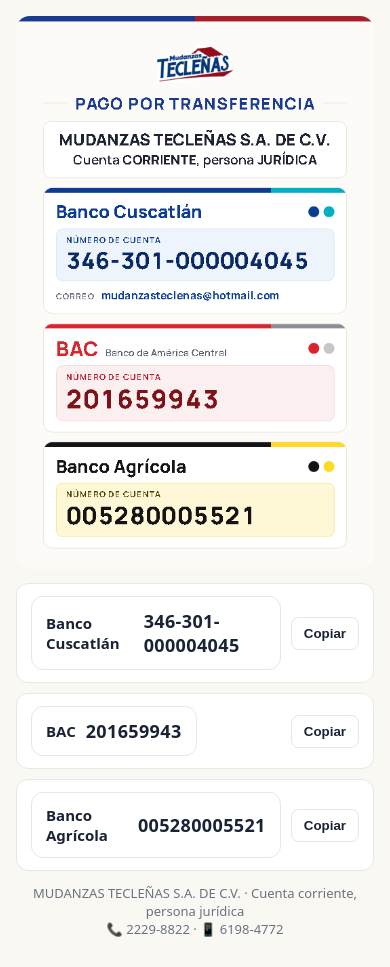
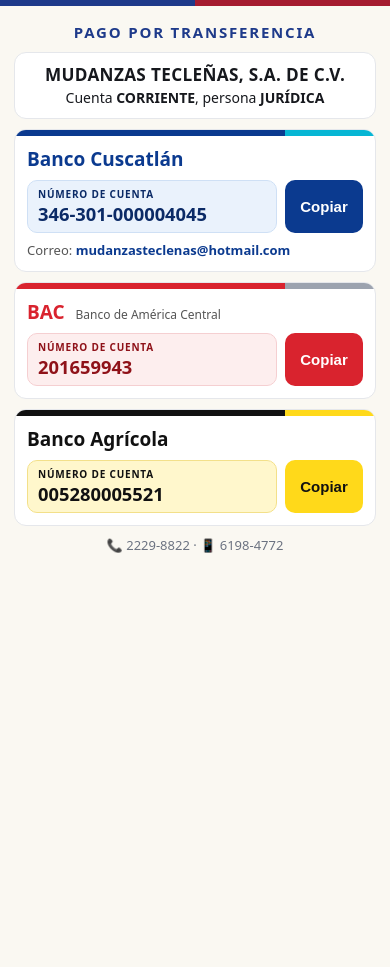
Before and after one commit to dtemudanzasteclenas-hash/mudanzas-teclenas, a plain HTML site: page cuentas.html in a window 390 px wide. After the commit the page ends 844 px from the top, so only its background shows below. Drawn offline with Linux system fonts and the light colour scheme.

Commit message:
cuentas.html: numeros de cuenta arriba con botones Copiar por banco

```diff
--- a/cuentas.html
+++ b/cuentas.html
@@ -18,36 +18,76 @@
 <meta property="og:image:height" content="630">
 <meta property="og:image:alt" content="Cuentas bancarias de Mudanzas Tecleñas para pago por transferencia">
 <meta name="twitter:card" content="summary_large_image">
+<meta name="color-scheme" content="light">
 <style>
-  :root { --fondo:#faf8f2; --texto:#1a2236; --tenue:#6b7280; --borde:#e5e7eb; --tarjeta:#fff; }
-  @media (prefers-color-scheme: dark) { :root { --fondo:#14181f; --texto:#f1f5f9; --tenue:#9ca3af; --borde:#334155; --tarjeta:#1e2530; } }
   * { box-sizing:border-box; }
-  body { margin:0; background:var(--fondo); color:var(--texto); font-family:system-ui,-apple-system,"Segoe UI",Roboto,sans-serif; }
-  main { max-width:560px; margin:0 auto; padding:16px; }
-  img { width:100%; height:auto; display:block; border-radius:14px; }
-  .cta { margin-top:14px; display:grid; gap:10px; }
-  .cta div { background:var(--tarjeta); border:1px solid var(--borde); border-radius:12px; padding:12px 14px; display:flex; align-items:center; justify-content:space-between; gap:10px; }
-  .cta b { display:block; font-size:15px; }
-  .cta span { font-size:18px; font-weight:800; letter-spacing:.02em; font-variant-numeric:tabular-nums; }
-  button { border:1px solid var(--borde); background:transparent; color:var(--texto); border-radius:8px; padding:8px 12px; font-weight:700; cursor:pointer; }
-  p { color:var(--tenue); font-size:13px; text-align:center; }
+  body { margin:0; background:#faf8f2; color:#16181d; font-family:system-ui,-apple-system,"Segoe UI",Roboto,sans-serif; }
+  body::before { content:""; display:block; height:6px; background:linear-gradient(90deg,#1e3a8a 50%,#a51c30 50%); }
+  main { max-width:520px; margin:0 auto; padding:12px 14px 20px; }
+  h1 { margin:4px 0 10px; text-align:center; font-size:15px; letter-spacing:.12em; color:#1e3a8a; }
+  .titular { background:#fff; border:1px solid #e5e7eb; border-radius:12px; padding:10px 12px; text-align:center; margin-bottom:10px; }
+  .titular strong { display:block; font-size:clamp(14px,4.4vw,18px); white-space:nowrap; letter-spacing:.02em; }
+  .titular span { font-size:14px; }
+  .banco { background:#fff; border:1px solid #e5e7eb; border-radius:12px; overflow:hidden; margin-bottom:10px; }
+  .banco::before { content:""; display:block; height:6px; background:linear-gradient(90deg,var(--c1) 75%,var(--c2) 75%); }
+  .banco .in { padding:10px 12px 12px; }
+  .banco h2 { margin:0 0 8px; font-size:19px; color:var(--nombre); }
+  .banco h2 small { font-size:12px; font-weight:500; color:#555; margin-left:6px; }
+  .fila { display:flex; gap:8px; align-items:stretch; }
+  .num { flex:1; min-width:0; background:var(--fondo); border:1px solid var(--borde); border-radius:10px; padding:6px 10px; cursor:pointer; }
+  .num i { display:block; font-style:normal; font-size:10px; font-weight:700; letter-spacing:.08em; color:var(--txt); }
+  .num b { display:block; font-size:clamp(15px,4.7vw,26px); font-weight:800; letter-spacing:0; font-variant-numeric:tabular-nums; color:var(--txt); white-space:nowrap; }
+  button { border:0; background:var(--btn); color:var(--btntxt); border-radius:10px; padding:0 10px; font-size:15px; font-weight:800; cursor:pointer; min-width:78px; }
+  button:active { transform:scale(.97); }
+  button.ok { background:#15803d; color:#fff; }
+  .correo { margin:8px 0 0; font-size:13px; color:#555; }
+  .correo b { color:#0b3a8f; }
+  .cus { --c1:#0b3a8f; --c2:#06b6d4; --nombre:#0b3a8f; --fondo:#eaf2fc; --borde:#cfe0f5; --txt:#0b2a66; --btn:#0b3a8f; --btntxt:#fff; }
+  .bac { --c1:#d9232e; --c2:#9ca3af; --nombre:#d9232e; --fondo:#fdeeee; --borde:#f5cfd1; --txt:#8f1219; --btn:#d9232e; --btntxt:#fff; }
+  .agr { --c1:#111; --c2:#ffd91a; --nombre:#111; --fondo:#fff7cc; --borde:#f3e08a; --txt:#111; --btn:#ffd91a; --btntxt:#111; }
+  footer { text-align:center; font-size:13px; color:#6b7280; margin-top:4px; }
 </style>
 </head>
 <body>
 <main>
-  <img src="cuentas-bancarias.png" alt="Cuentas bancarias de Mudanzas Tecleñas: Banco Cuscatlán 346-301-000004045, BAC 201659943, Banco Agrícola 005280005521" width="528" height="816">
-  <div class="cta">
-    <div><div><b>Banco Cuscatlán</b><span>346-301-000004045</span></div><button data-c="346301000004045">Copiar</button></div>
-    <div><div><b>BAC</b><span>201659943</span></div><button data-c="201659943">Copiar</button></div>
-    <div><div><b>Banco Agrícola</b><span>005280005521</span></div><button data-c="005280005521">Copiar</button></div>
-  </div>
-  <p>MUDANZAS TECLEÑAS S.A. DE C.V. · Cuenta corriente, persona jurídica<br>📞 2229-8822 · 📱 6198-4772</p>
+  <h1>PAGO POR TRANSFERENCIA</h1>
+  <div class="titular"><strong>MUDANZAS TECLEÑAS, S.A. DE C.V.</strong><span>Cuenta <b>CORRIENTE</b>, persona <b>JURÍDICA</b></span></div>
+
+  <section class="banco cus"><div class="in">
+    <h2>Banco Cuscatlán</h2>
+    <div class="fila"><div class="num" data-c="346301000004045"><i>NÚMERO DE CUENTA</i><b>346-301-000004045</b></div><button data-c="346301000004045">Copiar</button></div>
+    <p class="correo">Correo: <b>mudanzasteclenas@hotmail.com</b></p>
+  </div></section>
+
+  <section class="banco bac"><div class="in">
+    <h2>BAC <small>Banco de América Central</small></h2>
+    <div class="fila"><div class="num" data-c="201659943"><i>NÚMERO DE CUENTA</i><b>201659943</b></div><button data-c="201659943">Copiar</button></div>
+  </div></section>
+
+  <section class="banco agr"><div class="in">
+    <h2>Banco Agrícola</h2>
+    <div class="fila"><div class="num" data-c="005280005521"><i>NÚMERO DE CUENTA</i><b>005280005521</b></div><button data-c="005280005521">Copiar</button></div>
+  </div></section>
+
+  <footer>📞 2229-8822 · 📱 6198-4772</footer>
 </main>
 <script>
-document.querySelectorAll('button[data-c]').forEach(function (b) {
-  b.addEventListener('click', function () {
-    var t = b.getAttribute('data-c');
-    try { navigator.clipboard.writeText(t).then(function () { b.textContent = '✓ Copiado'; setTimeout(function () { b.textContent = 'Copiar'; }, 1800); }); } catch (e) {}
+function copiar(t) {
+  if (navigator.clipboard && window.isSecureContext) return navigator.clipboard.writeText(t);
+  return new Promise(function (ok, no) {
+    var a = document.createElement('textarea'); a.value = t; a.style.position = 'fixed'; a.style.opacity = '0';
+    document.body.appendChild(a); a.select();
+    try { document.execCommand('copy') ? ok() : no(); } catch (e) { no(e); }
+    document.body.removeChild(a);
+  });
+}
+document.querySelectorAll('[data-c]').forEach(function (el) {
+  el.addEventListener('click', function () {
+    var b = el.closest('.fila').querySelector('button');
+    copiar(el.getAttribute('data-c')).then(function () {
+      b.textContent = '✓ Copiado'; b.classList.add('ok');
+      setTimeout(function () { b.textContent = 'Copiar'; b.classList.remove('ok'); }, 1800);
+    }).catch(function () {});
   });
 });
 </script>
```
